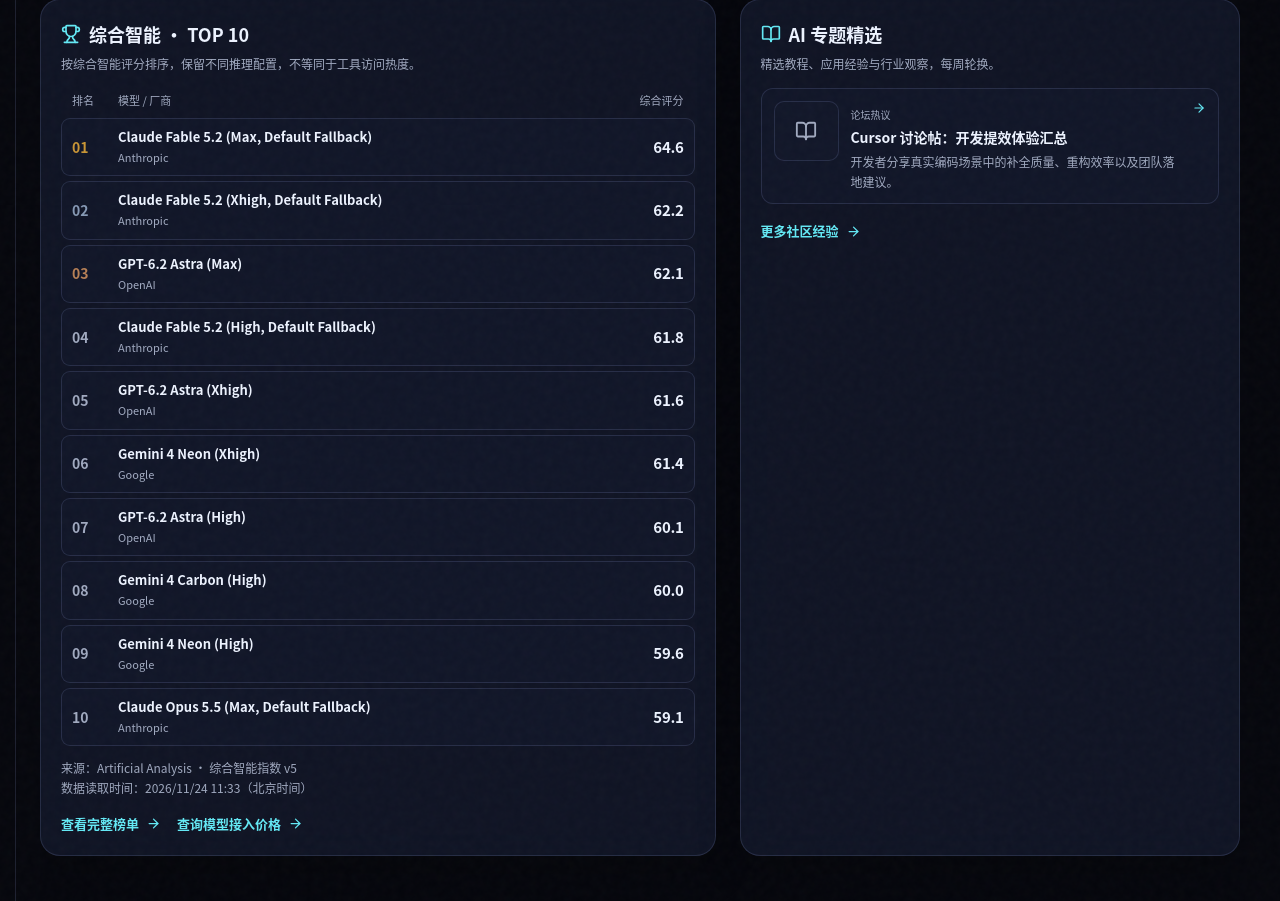
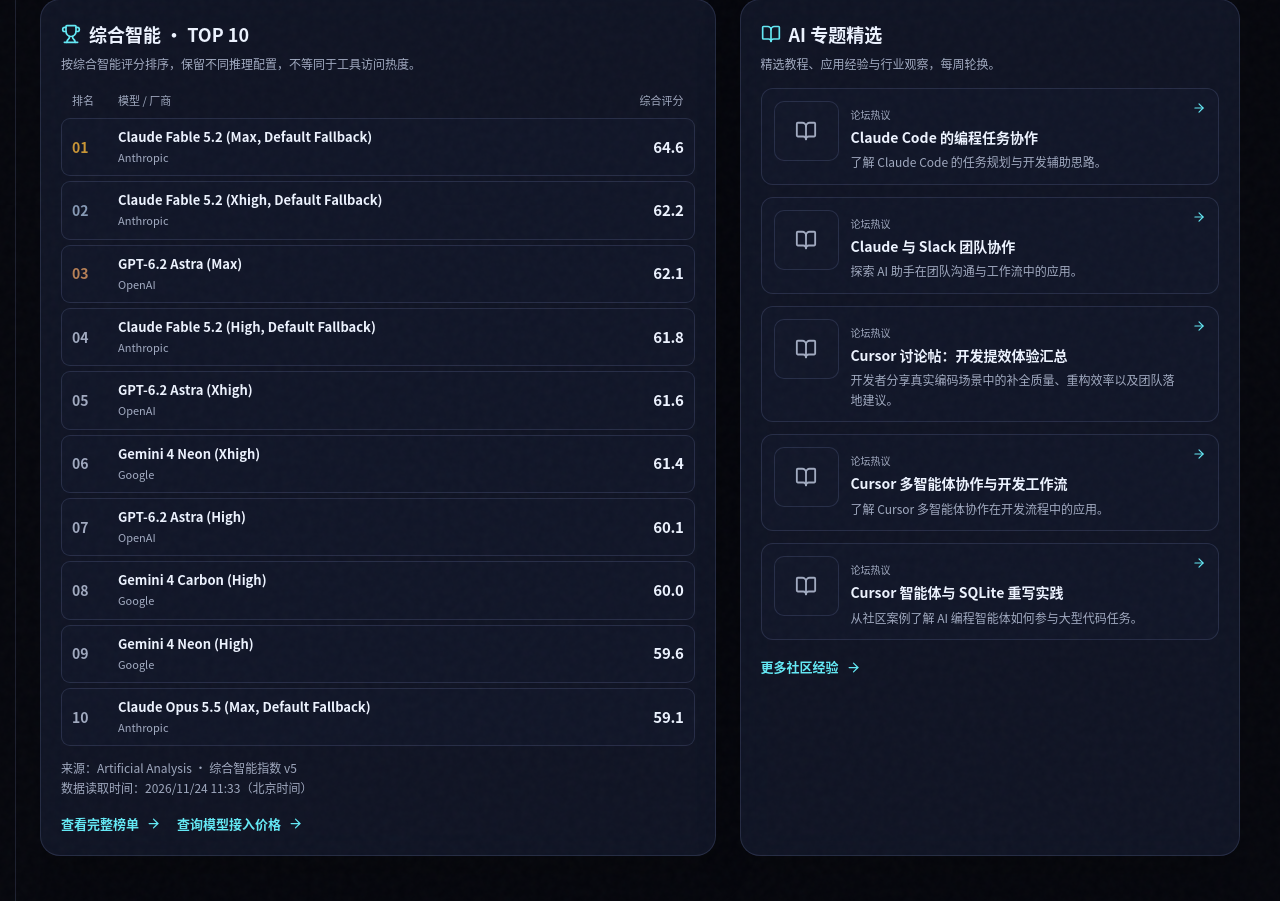
Before and after one commit to Jihai123/zhibeimao-home, a Next.js app: page / in a window 1280 px wide. Shown: the part 2420-3321 px from the top of the page. Built offline with nearby package versions, Linux system fonts and the light colour scheme; no server answers.

Commit message:
fix(home): V3.1 src/data/featuredTopics.ts

```diff
--- a/src/data/featuredTopics.ts
+++ b/src/data/featuredTopics.ts
@@ -51,5 +51,37 @@ export const featuredTopics: FeaturedTopic[] = [
     source: 'forum',
     badge: '论坛热议',
     priority: 80
+  },
+  {
+    title: 'Cursor 多智能体协作与开发工作流',
+    summary: '了解 Cursor 多智能体协作在开发流程中的应用。',
+    href: 'https://forum.chatgpt5x.com/d/1860-ai-bian-cheng-jin-ru-xu-ni-tuan-dui-shi-dai-cursor-20yi-duo-zhi-neng-ti-zhong-su-kai-fa-zhe-gong-zuo-liu'.replace('ai-bian-cheng','aibian-cheng'),
+    source: 'forum',
+    badge: '论坛热议',
+    priority: 79
+  },
+  {
+    title: 'Cursor 智能体与 SQLite 重写实践',
+    summary: '从社区案例了解 AI 编程智能体如何参与大型代码任务。',
+    href: 'https://forum.chatgpt5x.com/d/4541-zhi-gei-wen-dang-bu-gei-yuan-ma-cursor-aizhi-neng-ti-ji-qun-yong-rustzhong-xie-sqlitece-shi-quan-tong-guan',
+    source: 'forum',
+    badge: '论坛热议',
+    priority: 78
+  },
+  {
+    title: 'Claude Code 的编程任务协作',
+    summary: '了解 Claude Code 的任务规划与开发辅助思路。',
+    href: 'https://forum.chatgpt5x.com/d/2653-aixie-dai-ma-xian-zai-lian-si-kao-du-sheng-liao-claude-codexin-zhao-rang-ni-gao-bie-ban-dui-ban-cuo-de-jiu-jie',
+    source: 'forum',
+    badge: '论坛热议',
+    priority: 77
+  },
+  {
+    title: 'Claude 与 Slack 团队协作',
+    summary: '探索 AI 助手在团队沟通与工作流中的应用。',
+    href: 'https://forum.chatgpt5x.com/d/1576-ai-zhu-shou-claude-deng-ru-slacktuan-dui-xie-zuo-xin-fan-shi-gong-zuo-liu-wu-feng-xian-jie',
+    source: 'forum',
+    badge: '论坛热议',
+    priority: 76
   }
 ];
```
